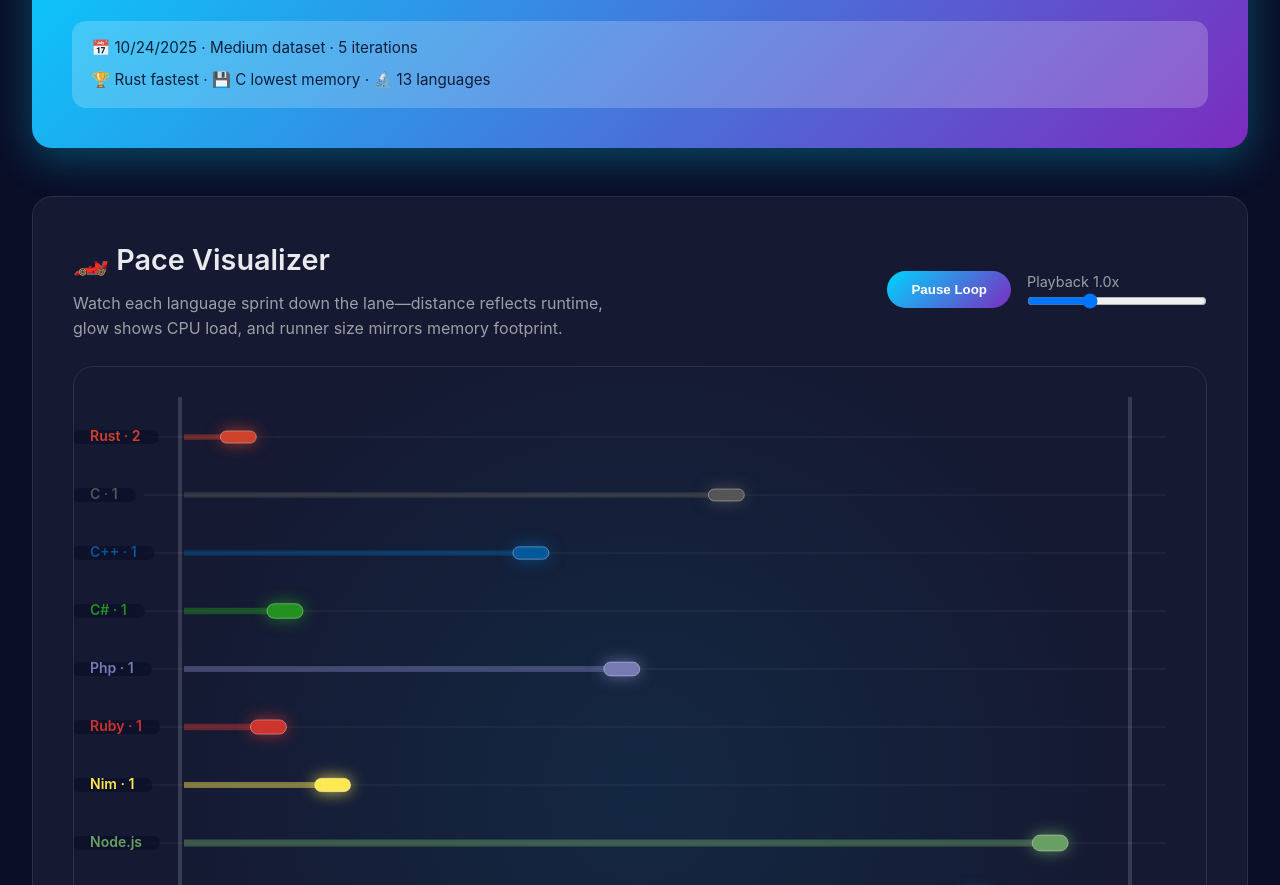
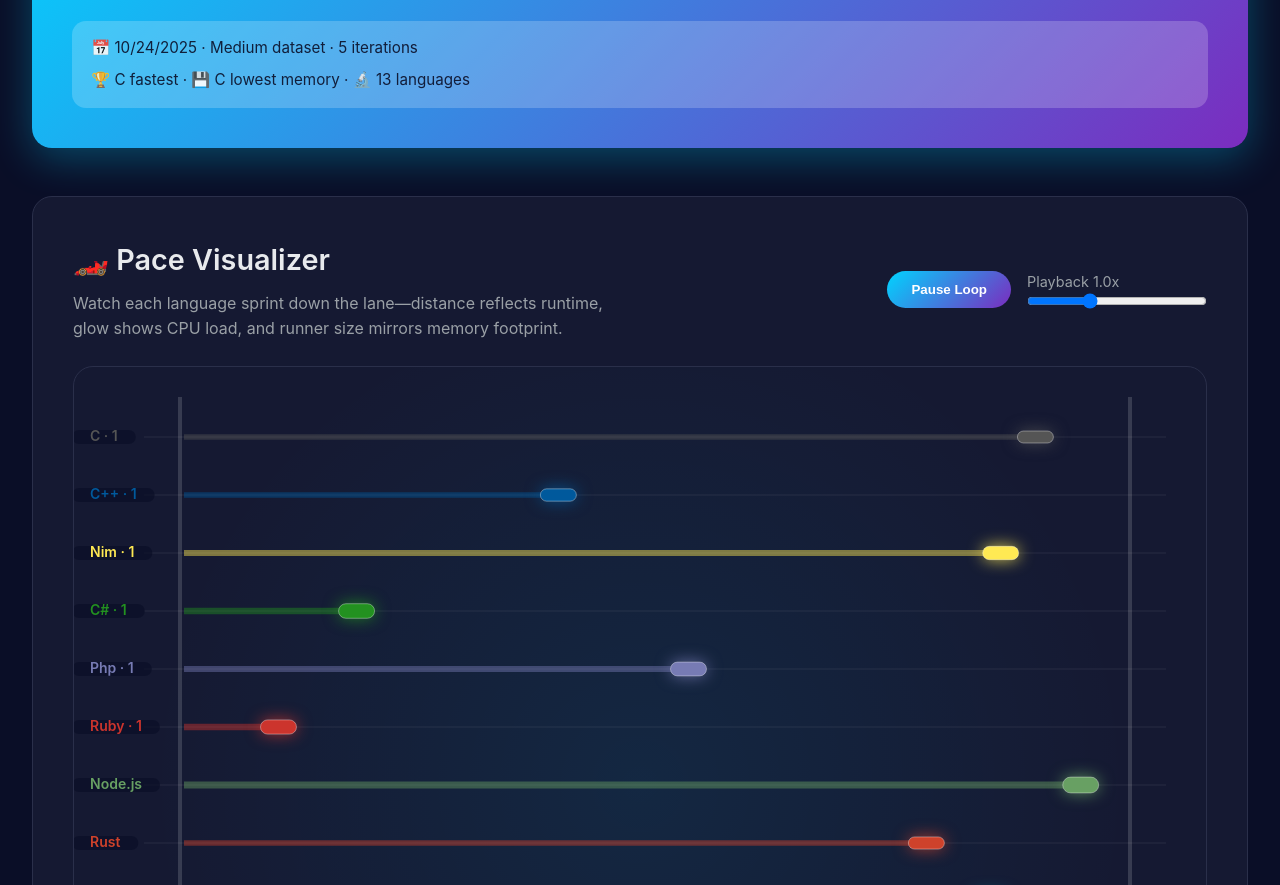
Before and after one commit to avifenesh/efficiency-game, a plain HTML site: page web/index.html in a window 1280 px wide. Shown: the part 187-1072 px from the top of the page. Drawn offline with nearby package versions, Linux system fonts and the light colour scheme.

```diff
--- a/web/app.js
+++ b/web/app.js
@@ -187,14 +187,13 @@ function initComparisonChart(languages) {
     });
 }
 
-// Create kinetic pace visualization
+// Create sprint track visualization
 function createSprintTrack(languages) {
     const canvas = document.getElementById('velocityCanvas');
     const legend = document.getElementById('velocityLegend');
     const toggleBtn = document.getElementById('loop-toggle');
     const speedSlider = document.getElementById('loop-speed');
     const speedLabel = document.getElementById('loop-speed-label');
-    const paceContainer = document.getElementById('paceFeedback');
 
     if (!canvas || !legend) return;
 
@@ -240,9 +239,8 @@ function createSprintTrack(languages) {
     canvas.parentElement.style.height = `${trackHeight}px`;
 
     legend.innerHTML = '';
-    if (paceContainer) paceContainer.innerHTML = '';
     const legendData = [...runners].sort((a, b) => a.time - b.time);
-    legendData.forEach((runner, index) => {
+    legendData.forEach((runner) => {
         const item = document.createElement('div');
         item.className = 'legend-item';
         item.innerHTML = `
@@ -255,25 +253,6 @@ function createSprintTrack(languages) {
                 </div>
         `;
         legend.appendChild(item);
-
-        if (paceContainer) {
-            const relativeSpeed = fastest / runner.time;
-            const widthPercent = Math.max(8, Math.min(100, relativeSpeed * 100));
-            const slowerPct = index === 0 ? 0 : ((runner.time - fastest) / fastest) * 100;
-            const row = document.createElement('div');
-            row.className = 'pace-row';
-            row.innerHTML = `
-                <div class="pace-label">
-                    <span class="pace-rank">#${index + 1}</span>
-                    <span>${runner.label}</span>
-                </div>
-                <div class="pace-track">
-                    <div class="pace-fill" style="width:${widthPercent.toFixed(1)}%; background:${runner.color};"></div>
-                </div>
-                <div class="pace-meta">${index === 0 ? 'Fastest' : '+' + slowerPct.toFixed(0) + '% slower'}</div>
-            `;
-            paceContainer.appendChild(row);
-        }
 
     });
 
--- a/web/index.html
+++ b/web/index.html
@@ -90,7 +90,7 @@
         // Embedded benchmark data to avoid CORS issues with file:// protocol
         window.BENCHMARK_DATA = {
   "metadata": {
-    "timestamp": "2025-10-24T23:20:28Z",
+    "timestamp": "2025-10-24T23:26:29Z",
     "log_size": "medium",
     "iterations": 5
   },
@@ -99,16 +99,16 @@
       "times": [
         0.23,
         0.26,
-        0.23,
-        0.28,
-        0.24
+        0.24,
+        0.25,
+        0.23
       ],
       "memory": [
-        39.39,
-        41.71,
-        40.43,
-        41.32,
-        41.42
+        40.48,
+        40.4,
+        40.29,
+        40.09,
+        39.59
       ],
       "cpu": [
         200.0,
@@ -118,25 +118,25 @@
         200.0
       ],
       "stats": {
-        "time_avg": 0.248,
-        "memory_avg": 40.85,
+        "time_avg": 0.242,
+        "memory_avg": 40.17,
         "cpu_avg": 200.0
       }
     },
     "nodejs": {
       "times": [
-        0.06,
         0.05,
         0.05,
-        0.05,
+        0.06,
+        0.06,
         0.06
       ],
       "memory": [
-        65.93,
-        65.39,
-        65.71,
-        64.56,
-        67.43
+        64.65,
+        66.56,
+        64.14,
+        64.9,
+        66.23
       ],
       "cpu": [
         200.0,
@@ -146,25 +146,25 @@
         200.0
       ],
       "stats": {
-        "time_avg": 0.054,
-        "memory_avg": 65.8,
+        "time_avg": 0.056,
+        "memory_avg": 65.3,
         "cpu_avg": 200.0
       }
     },
     "c": {
       "times": [
-        0.05,
         0.03,
+        0.04,
         0.02,
         0.03,
-        0.03
+        0.02
       ],
       "memory": [
-        8.43,
+        8.39,
+        8.37,
         8.34,
-        8.34,
-        8.39,
-        8.45
+        8.45,
+        8.32
       ],
       "cpu": [
         200.0,
@@ -174,25 +174,25 @@
         200.0
       ],
       "stats": {
-        "time_avg": 0.032,
-        "memory_avg": 8.39,
+        "time_avg": 0.028,
+        "memory_avg": 8.37,
         "cpu_avg": 200.0
       }
     },
     "cpp": {
       "times": [
+        0.05,
         0.04,
         0.04,
         0.04,
-        0.05,
-        0.03
+        0.04
       ],
       "memory": [
-        13.07,
-        12.98,
-        13.0,
-        13.06,
-        13.1
+        13.18,
+        13.09,
+        13.04,
+        13.18,
+        12.95
       ],
       "cpu": [
         200.0,
@@ -202,25 +202,25 @@
         200.0
       ],
       "stats": {
-        "time_avg": 0.04,
-        "memory_avg": 13.04,
+        "time_avg": 0.042,
+        "memory_avg": 13.09,
         "cpu_avg": 200.0
       }
     },
     "rust": {
       "times": [
-        0.03,
+        0.42,
         0.02,
-        0.03,
-        0.03,
-        0.02
+        0.02,
+        0.02,
+        0.03
       ],
       "memory": [
-        10.57,
-        10.57,
-        10.65,
-        10.59,
-        10.57
+        10.42,
+        10.4,
+        10.54,
+        10.5,
+        10.45
       ],
       "cpu": [
         200.0,
@@ -230,25 +230,25 @@
         200.0
       ],
       "stats": {
-        "time_avg": 0.026,
-        "memory_avg": 10.59,
+        "time_avg": 0.102,
+        "memory_avg": 10.46,
         "cpu_avg": 200.0
       }
     },
     "java": {
       "times": [
+        0.11,
         0.1,
-        0.1,
-        0.1,
+        0.11,
         0.1,
         0.1
       ],
       "memory": [
-        52.93,
-        52.65,
-        52.62,
-        52.15,
-        52.12
+        53.18,
+        53.62,
+        53.35,
+        52.5,
+        52.6
       ],
       "cpu": [
         200.0,
@@ -258,25 +258,25 @@
         200.0
       ],
       "stats": {
-        "time_avg": 0.1,
-        "memory_avg": 52.49,
+        "time_avg": 0.104,
+        "memory_avg": 53.05,
         "cpu_avg": 200.0
       }
     },
     "kotlin": {
       "times": [
+        0.18,
+        0.16,
         0.15,
-        0.15,
-        0.15,
-        0.17,
-        0.14
+        0.14,
+        0.17
       ],
       "memory": [
-        59.06,
-        56.84,
-        59.51,
-        58.92,
-        57.4
+        59.2,
+        59.84,
+        59.7,
+        57.82,
+        60.18
       ],
       "cpu": [
         200.0,
@@ -286,25 +286,165 @@
         200.0
       ],
       "stats": {
-        "time_avg": 0.152,
-        "memory_avg": 58.35,
+        "time_avg": 0.16,
+        "memory_avg": 59.35,
         "cpu_avg": 200.0
       }
     },
     "csharp": {
       "times": [
-        0.1,
+        0.09,
+        0.07,
         0.08,
         0.07,
-        0.07,
+        0.07
+      ],
+      "memory": [
+        46.31,
+        46.35,
+        46.45,
+        46.53,
+        46.32
+      ],
+      "cpu": [
+        200.0,
+        200.0,
+        200.0,
+        200.0,
+        200.0
+      ],
+      "stats": {
+        "time_avg": 0.076,
+        "memory_avg": 46.39,
+        "cpu_avg": 200.0
+      }
+    },
+    "julia": {
+      "times": [
+        0.56,
+        0.57,
+        0.55,
+        0.54,
+        0.53
+      ],
+      "memory": [
+        274.42,
+        274.59,
+        273.15,
+        272.6,
+        272.5
+      ],
+      "cpu": [
+        200.0,
+        200.0,
+        200.0,
+        200.0,
+        200.0
+      ],
+      "stats": {
+        "time_avg": 0.55,
+        "memory_avg": 273.45,
+        "cpu_avg": 200.0
+      }
+    },
+    "elixir": {
+      "times": [
+        0.45,
+        0.45,
+        0.49,
+        0.51,
+        0.46
+      ],
+      "memory": [
+        95.95,
+        94.76,
+        93.82,
+        96.17,
+        95.87
+      ],
+      "cpu": [
+        200.0,
+        200.0,
+        200.0,
+        200.0,
+        200.0
+      ],
+      "stats": {
+        "time_avg": 0.472,
+        "memory_avg": 95.31,
+        "cpu_avg": 200.0
+      }
+    },
+    "ruby": {
+      "times": [
+        0.15,
+        0.17,
+        0.14,
+        0.14,
+        0.14
+      ],
+      "memory": [
+        40.75,
+        40.67,
+        40.71,
+        40.89,
+        40.71
+      ],
+      "cpu": [
+        200.0,
+        200.0,
+        200.0,
+        200.0,
+        200.0
+      ],
+      "stats": {
+        "time_avg": 0.148,
+        "memory_avg": 40.75,
+        "cpu_avg": 200.0
+      }
+    },
+    "nim": {
+      "times": [
+        0.05,
+        0.05,
+        0.05,
+        0.04,
+        0.05
+      ],
+      "memory": [
+        27.95,
+        27.92,
+        27.96,
+        27.85,
+        28.03
+      ],
+      "cpu": [
+        200.0,
+        200.0,
+        200.0,
+        200.0,
+        200.0
+      ],
+      "stats": {
+        "time_avg": 0.048,
+        "memory_avg": 27.94,
+        "cpu_avg": 200.0
+      }
+    },
+    "php": {
+      "times": [
+        0.08,
+        0.08,
+        0.08,
+        0.08,
         0.08
       ],
       "memory": [
-        46.32,
-        46.75,
-        46.34,
-        46.31,
-        46.45
+        36.03,
+        35.9,
+        35.84,
+        36.0,
+        35.85
       ],
       "cpu": [
         200.0,
@@ -315,147 +455,7 @@
       ],
       "stats": {
         "time_avg": 0.08,
-        "memory_avg": 46.43,
-        "cpu_avg": 200.0
-      }
-    },
-    "julia": {
-      "times": [
-        0.57,
-        0.54,
-        0.56,
-        0.54,
-        0.6
-      ],
-      "memory": [
-        274.76,
-        273.62,
-        273.32,
-        273.18,
-        274.25
-      ],
-      "cpu": [
-        200.0,
-        200.0,
-        200.0,
-        200.0,
-        200.0
-      ],
-      "stats": {
-        "time_avg": 0.562,
-        "memory_avg": 273.83,
-        "cpu_avg": 200.0
-      }
-    },
-    "elixir": {
-      "times": [
-        0.43,
-        0.47,
-        0.45,
-        0.46,
-        0.5
-      ],
-      "memory": [
-        91.75,
-        94.75,
-        95.82,
-        95.1,
-        94.17
-      ],
-      "cpu": [
-        200.0,
-        200.0,
-        200.0,
-        200.0,
-        200.0
-      ],
-      "stats": {
-        "time_avg": 0.462,
-        "memory_avg": 94.32,
-        "cpu_avg": 200.0
-      }
-    },
-    "ruby": {
-      "times": [
-        0.14,
-        0.14,
-        0.14,
-        0.15,
-        0.14
-      ],
-      "memory": [
-        41.34,
-        40.57,
-        40.56,
-        40.81,
-        40.51
-      ],
-      "cpu": [
-        200.0,
-        200.0,
-        200.0,
-        200.0,
-        200.0
-      ],
-      "stats": {
-        "time_avg": 0.142,
-        "memory_avg": 40.76,
-        "cpu_avg": 200.0
-      }
-    },
-    "nim": {
-      "times": [
-        0.57,
-        0.04,
-        0.04,
-        0.04,
-        0.04
-      ],
-      "memory": [
-        28.17,
-        27.98,
-        27.92,
-        27.78,
-        28.09
-      ],
-      "cpu": [
-        200.0,
-        200.0,
-        200.0,
-        200.0,
-        200.0
-      ],
-      "stats": {
-        "time_avg": 0.146,
-        "memory_avg": 27.99,
-        "cpu_avg": 200.0
-      }
-    },
-    "php": {
-      "times": [
-        0.08,
-        0.08,
-        0.09,
-        0.09,
-        0.08
-      ],
-      "memory": [
-        35.92,
-        36.17,
-        36.17,
-        35.78,
-        35.75
-      ],
-      "cpu": [
-        200.0,
-        200.0,
-        200.0,
-        200.0,
-        200.0
-      ],
-      "stats": {
-        "time_avg": 0.084,
-        "memory_avg": 35.96,
+        "memory_avg": 35.92,
         "cpu_avg": 200.0
       }
     }
```
Also changed, not shown: 1 other file.
